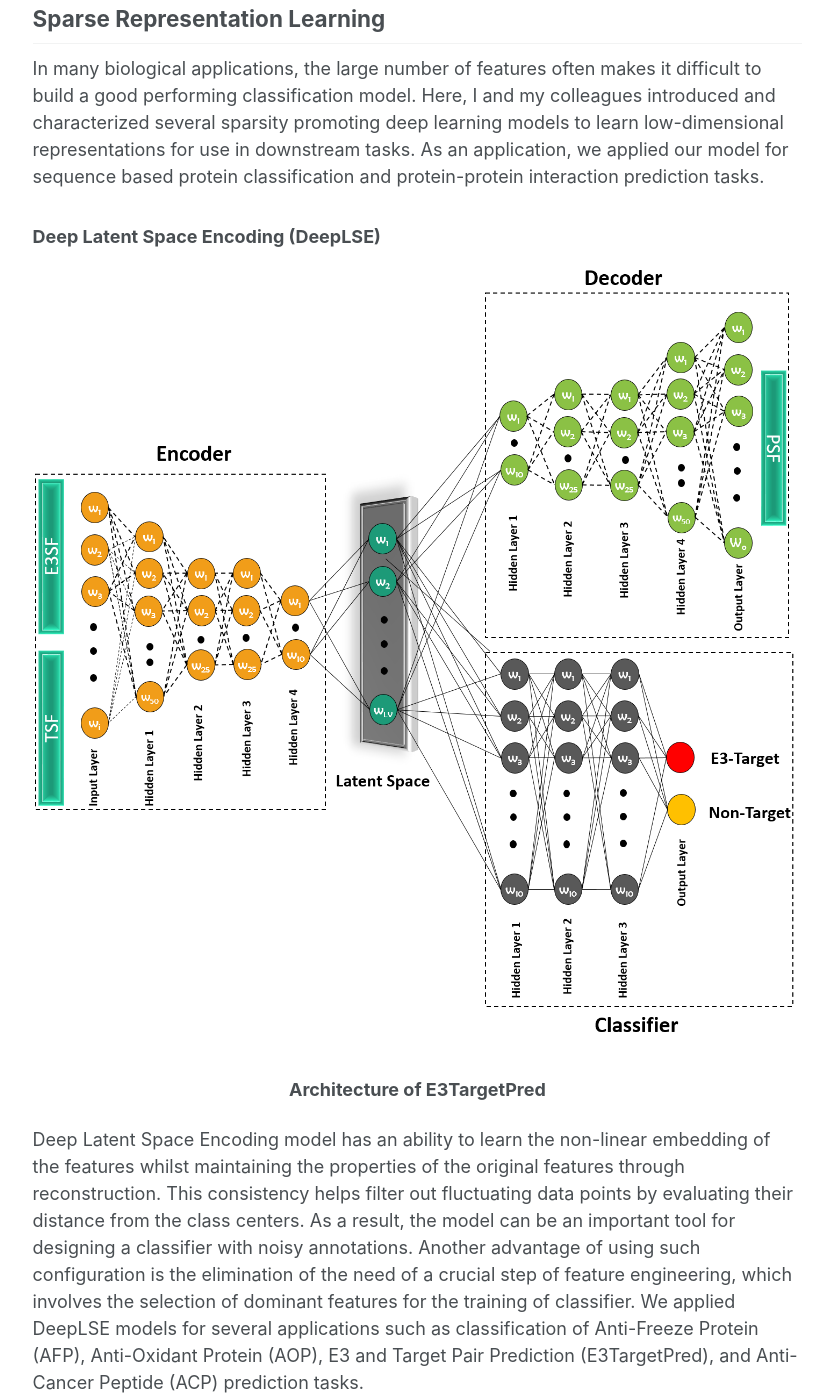
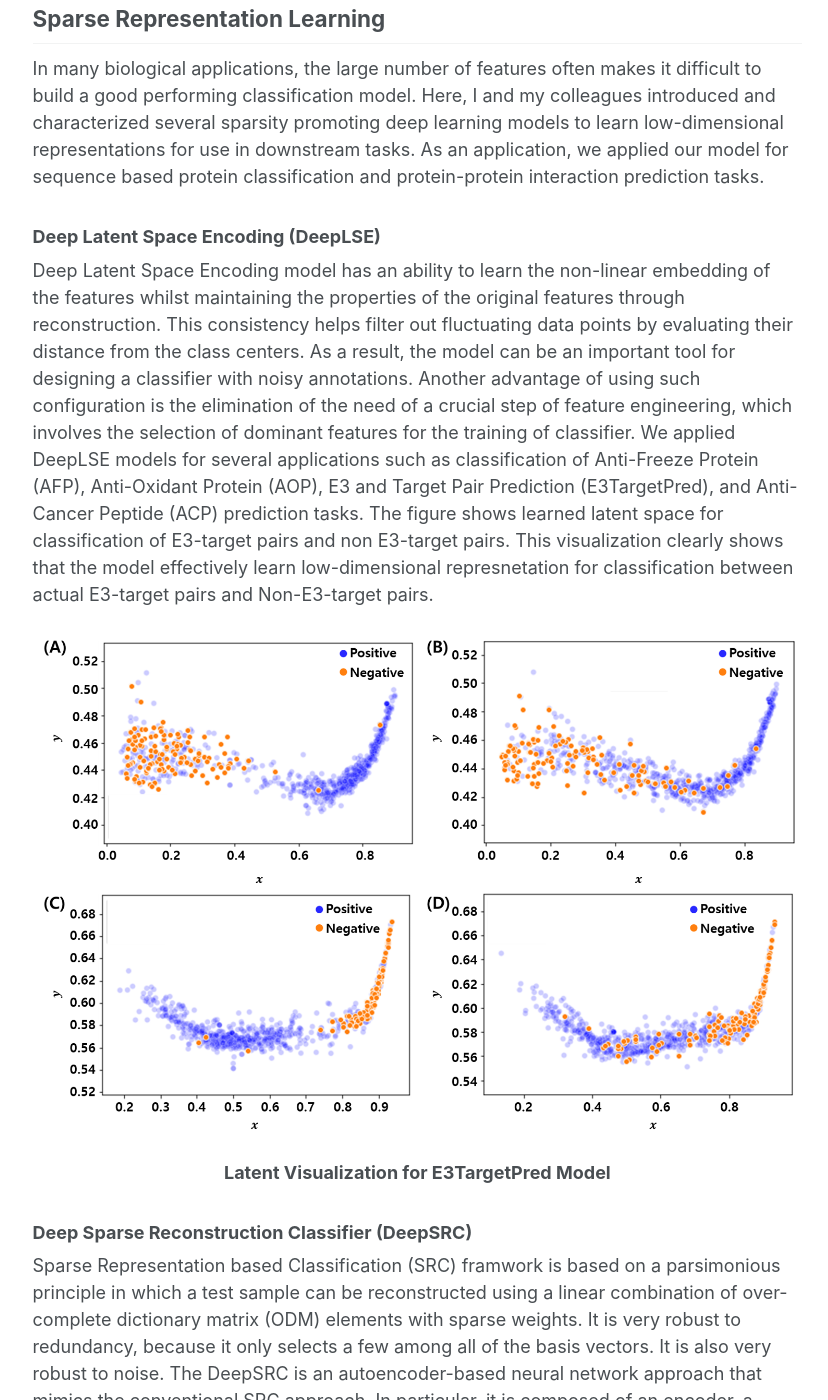
Before and after one commit to psychemistz/profile, a Jekyll site: the page built from _pages/research.md, in a window 1280 px wide and 1400 px high, scrolled down 4688 px. Shown: the whole window, without its empty margins (249-1077 px from the left). Built offline with Jekyll 4.4.1, drawn with Linux system fonts in a browser that asks for light colours; some of the changed text lies outside the part shown.

Commit message:
Update research.md

```diff
--- a/_pages/research.md
+++ b/_pages/research.md
@@ -49,19 +49,19 @@ The self-supervised Learning (SSL) is defined as a machine learning strategy tha
 In this study, we tried to develop applicatin specific self-supervised learning models for improving reproducibility of specific applications.
 
 ### Minimum Variance Representation Learning (MVNet)
+Despite the numerous advantages of surface enhanced Raman spectroscopy (SERS), it is still considered to be poorly reproducible and not a sufficiently robust analytical technique for routine implementation outside of academia. Here, we propose a self-supervised learning model for minimizing inter-laboratory variability in quantitative SERS measurements coined as MVNet. The proposed MVNet is designed to generate minimum variance SERS spectra of the same target analyte from various laboratory data while maintaining the characteristics of the original spectra. By comparing the regression performance of the generated and original SERS spectra, we showed that the proposed model can reduce interlaboratory variability while improve regression performance.
+
 ![Figure3. Minimum Variance Network (MVNet) based SERS Signal Processing Pipeline](/profile/images/mvnet.png)
 
 <p><center><strong> Minimum Variance Network (MVNet) based SERS Signal Processing Pipeline </strong></center></p>
 
-Despite the numerous advantages of surface enhanced Raman spectroscopy (SERS), it is still considered to be poorly reproducible and not a sufficiently robust analytical technique for routine implementation outside of academia. Here, we propose a self-supervised learning model for minimizing inter-laboratory variability in quantitative SERS measurements coined as MVNet. The proposed MVNet is designed to generate minimum variance SERS spectra of the same target analyte from various laboratory data while maintaining the characteristics of the original spectra. By comparing the regression performance of the generated and original SERS spectra, we showed that the proposed model can reduce interlaboratory variability while improve regression performance.
-
 
 ### Sparse Subsample based Gene Expression Reconstruction
+Cells do not express genes individually, but as a set of individual programs, and each cell expresses only a limited number of programs at a time. Due to these modular and sparse gene expression properties, it is possible to reconstruct whole gene expression vectors from subsamples of some genes. Here, we proposed a Convolutional Neural Network (CNN) model to reconstruct gene expression. The proposed model has a U-Net-like structure, includes encoding and decoding parts corresponding to transformations and inverse transformations of the data, and learns how to minimize reconstruction errors under given sparsity conditions through training. Using only 10% of the original data, this model was able to achieve 0.86 PCC values comparable to state-of-the-art gene expression reconstruction models.
+
 ![Figure4. Sparse Subsample based Gene Expression Reconstuction Network](/profile/images/ssrecon.png)
 
 <p><center><strong> Gene Expresssion Reconstruction Network based on Sparse Subsampling </strong></center></p>
-
-Cells do not express genes individually, but as a set of individual programs, and each cell expresses only a limited number of programs at a time. Due to these modular and sparse gene expression properties, it is possible to reconstruct whole gene expression vectors from subsamples of some genes. Here, we proposed a Convolutional Neural Network (CNN) model to reconstruct gene expression. The proposed model has a U-Net-like structure, includes encoding and decoding parts corresponding to transformations and inverse transformations of the data, and learns how to minimize reconstruction errors under given sparsity conditions through training. Using only 10% of the original data, this model was able to achieve 0.86 PCC values comparable to state-of-the-art gene expression reconstruction models.
 
 
 ---
@@ -69,24 +69,19 @@ Cells do not express genes individually, but as a set of individual programs, an
 In many biological applications, the large number of features often makes it difficult to build a good performing classification model. Here, I and my colleagues introduced and characterized several sparsity promoting deep learning models to learn low-dimensional representations for use in downstream tasks. As an application, we applied our model for sequence based protein classification and protein-protein interaction prediction tasks.
 
 ### Deep Latent Space Encoding (DeepLSE)
-![Figure5. Architecture of E3TargetPred](/profile/images/e3targetpred.png)
-<p><center><strong> Architecture of E3TargetPred </strong></center></p>
-
-Deep Latent Space Encoding model has an ability to learn the non-linear embedding of the features whilst maintaining the properties of the original features through reconstruction. This consistency helps filter out fluctuating data points by evaluating their distance from the class centers. As a result, the model can be an important tool for designing a classifier with noisy annotations. Another advantage of using such configuration is the elimination of the need of a crucial step of feature engineering, which involves the selection of dominant features for the training of classifier. We applied DeepLSE models for several applications such as classification of Anti-Freeze Protein (AFP), Anti-Oxidant Protein (AOP), E3 and Target Pair Prediction (E3TargetPred), and Anti-Cancer Peptide (ACP) prediction tasks.
+Deep Latent Space Encoding model has an ability to learn the non-linear embedding of the features whilst maintaining the properties of the original features through reconstruction. This consistency helps filter out fluctuating data points by evaluating their distance from the class centers. As a result, the model can be an important tool for designing a classifier with noisy annotations. Another advantage of using such configuration is the elimination of the need of a crucial step of feature engineering, which involves the selection of dominant features for the training of classifier. We applied DeepLSE models for several applications such as classification of Anti-Freeze Protein (AFP), Anti-Oxidant Protein (AOP), E3 and Target Pair Prediction (E3TargetPred), and Anti-Cancer Peptide (ACP) prediction tasks. The figure shows learned latent space for classification of E3-target pairs and non E3-target pairs. This visualization clearly shows that the model effectively learn low-dimensional represnetation for classification between actual E3-target pairs and Non-E3-target pairs.
 
 ![Figure6. Latent Visualization for E3TargetPred Model](/profile/images/e3targetpred_latent.png)
-
 <p><center><strong> Latent Visualization for E3TargetPred Model </strong></center></p>
-
-The figure above shows learned latent space for classification of E3-target pairs and non E3-target pairs. This visualization clearly shows that the model effectively learn low-dimensional represnetation for classification between actual E3-target pairs and Non-E3-target pairs.
 
 
 ### Deep Sparse Reconstruction Classifier (DeepSRC)
+Sparse Representation based Classification (SRC) framwork is based on a parsimonious principle in which a test sample can be reconstructed using a linear combination of over-complete dictionary matrix (ODM) elements with sparse weights. It is very robust to redundancy, because it only selects a few among all of the basis vectors. It is also very robust to noise. The DeepSRC is an autoencoder-based neural network approach that mimics the conventional SRC approach. In particular, it is composed of an encoder, a sparse coding layer, and a decoder to learn sparse representation from original features.
+
 ![Figure7. DeepSRC Model](/profile/images/deepsrc.png)
 
 <p><center><strong> Schematic Illustration of DeepSRC Model </strong></center></p>
 
-Sparse Representation based Classification (SRC) framwork is based on a parsimonious principle in which a test sample can be reconstructed using a linear combination of over-complete dictionary matrix (ODM) elements with sparse weights. It is very robust to redundancy, because it only selects a few among all of the basis vectors. It is also very robust to noise. The DeepSRC is an autoencoder-based neural network approach that mimics the conventional SRC approach. In particular, it is composed of an encoder, a sparse coding layer, and a decoder to learn sparse representation from original features.
 
 
 <!--
@@ -96,11 +91,12 @@ Sparse Representation based Classification (SRC) framwork is based on a parsimon
 
 ---
 ## Ovelap Statistics and its applications
+Distribution overlap between two probability distributions are fundamental effect size measure for binary classification task. I and my collagures utilized overlap statistics as a metric for evaluating data and model in various applications, such as bioassay, differential expression/activity analysis, data/model quality assessment tasks.
+
 ![Figure8. Relationship between binary classifier and overlap statistics](/profile/images/overlap.png)
 
 <p><center><strong> Relationship between binary classifier and overlap statistics </strong></center></p>
 
-Distribution overlap between two probability distributions are fundamental effect size measure for binary classification task. I and my collagures utilized overlap statistics as a metric for evaluating data and model in various applications, such as bioassay, differential expression/activity analysis, data/model quality assessment tasks.
 
 ### Ovltools: an R package for estimation of arbitrary distribution overlap
 ovltools designed to provide some of functions that can calculate distribution overlap between two numeric vectors. It also provides significance testing based on permutation, to assess whether given sample distributions are drawn from the same distribution or not. Current version of ovltools provides KNN (K-Nearest Neighbor), KDE (Kernel Density Estimation), histogram, distribution fitting based overlap estimation methods.
```
